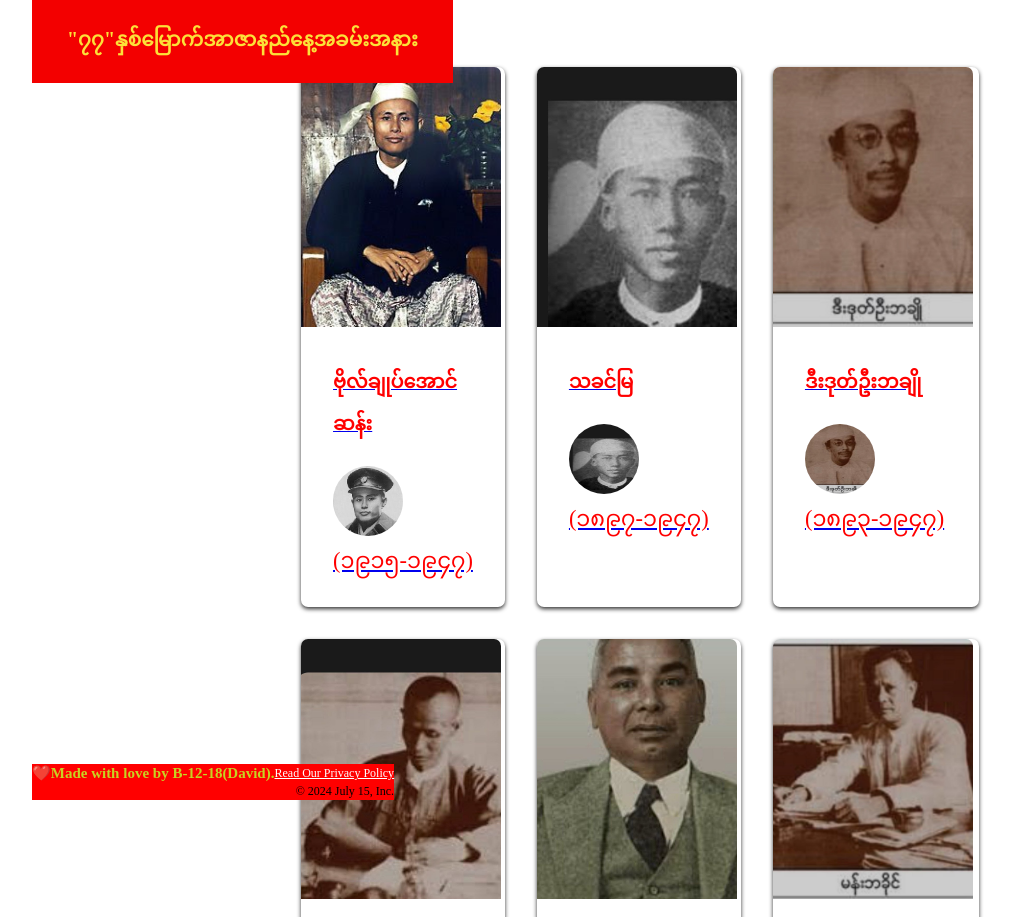
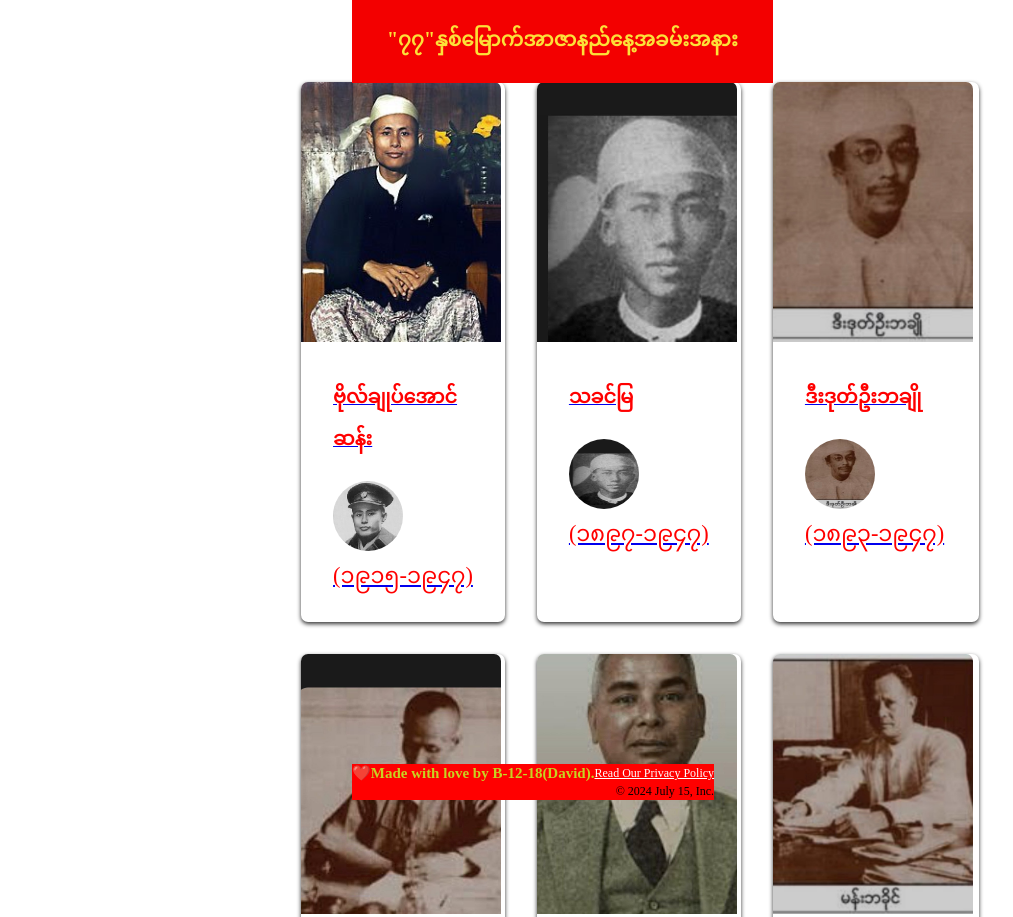
Before and after one commit to Fiss-x/-, a plain HTML site: page index.html in a window 1280 px wide. Shown: the top 917 px of the page, without its empty margins (0-1013 px from the left). Drawn offline with Linux system fonts and the light colour scheme.

Commit message:
modified

```diff
--- a/media.css
+++ b/media.css
@@ -4,6 +4,12 @@
     }
     .card-img {
         height: 100px;
+    }
+    header h1 {
+        margin-left: 25%;
+    }
+    footer {
+        margin-left: 25%;
     }
 }
 
@@ -14,5 +20,14 @@
             height: 260px;
             width: 200px;
         }
+
+    }
+    header h1 {
+        margin-left: 25%;
+        justify-content: center;
+    }
+    footer {
+        margin-left: 25%;
+        justify-content: center;
     }
 }
--- a/style.css
+++ b/style.css
@@ -76,6 +76,7 @@ header h1 {
     grid-template-columns: repeat(1);
     gap: 2rem;
     justify-content: center;
+    margin-top: 50px;
 }
 
 .card {
```
